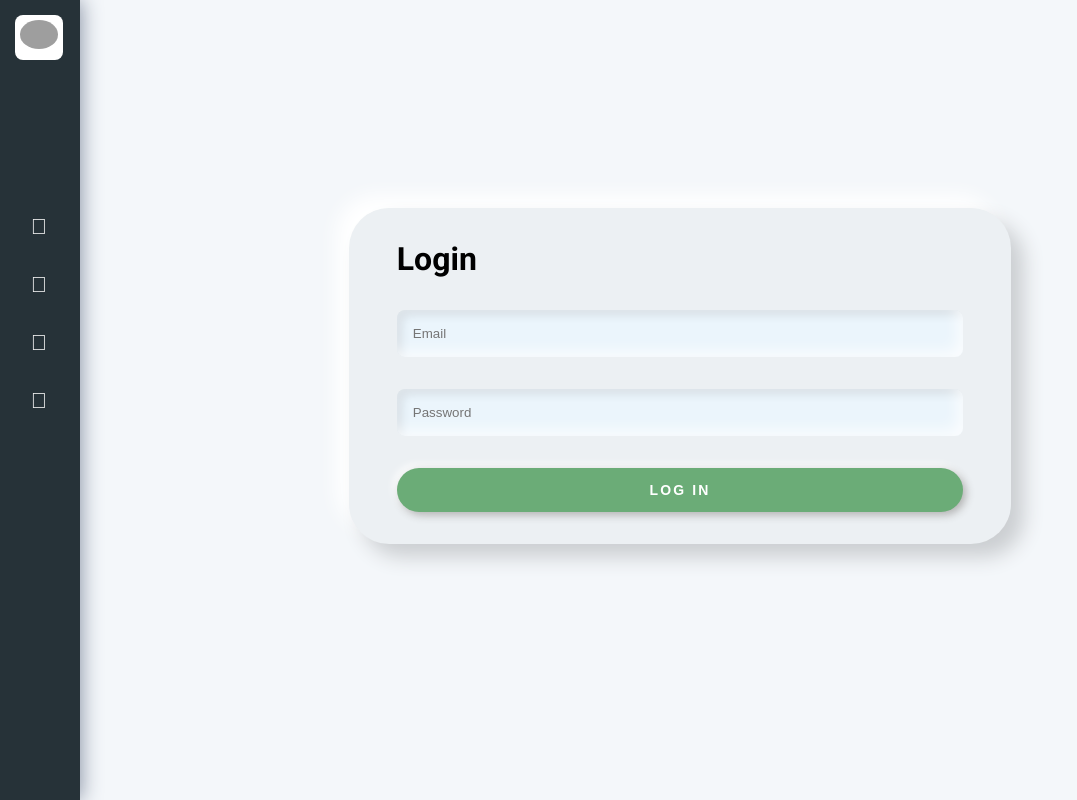
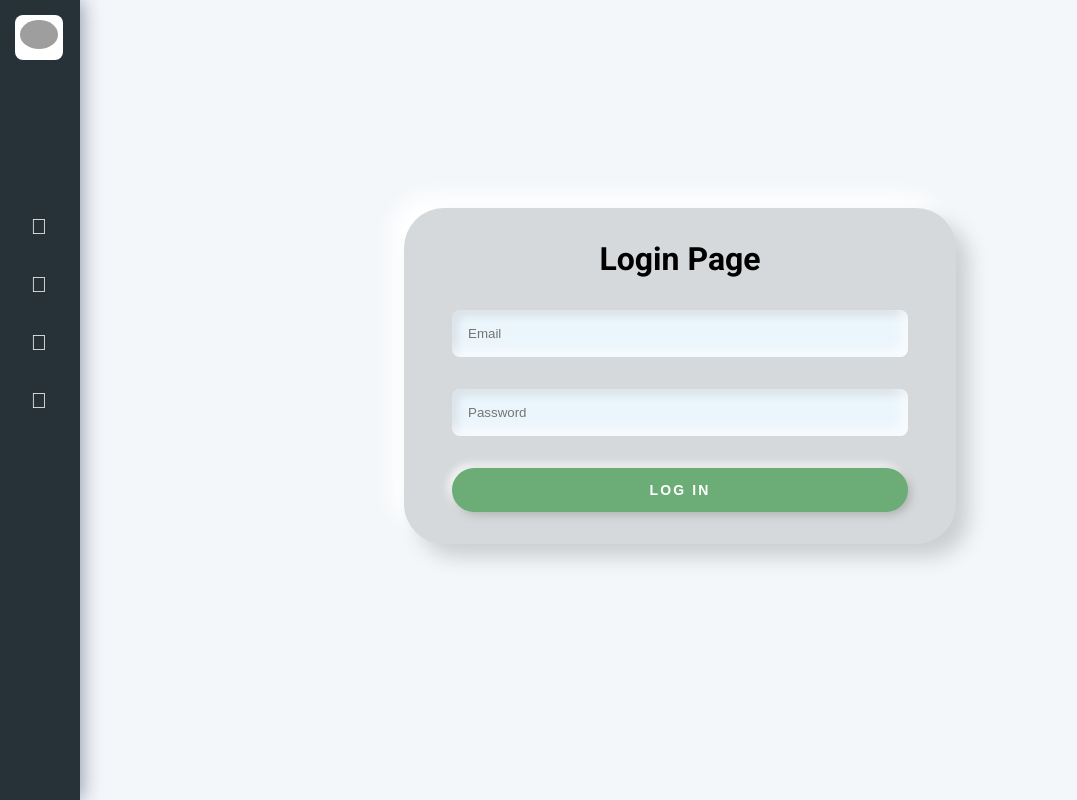
Before and after one commit to brianA1998/project-final-programming-web, an Angular app: page /login in a window 1280 px wide. Shown: the whole page, without its empty margins (0-1077 px from the left). Built offline with nearby package versions, Linux system fonts and the light colour scheme; grey boxes are pictures that could not be loaded.

Commit message:
Estilo y tamaño formulario

```diff
--- a/src/app/login/login.component.html
+++ b/src/app/login/login.component.html
@@ -1,6 +1,6 @@
 <div class="login">
     <form class="login-form" method="post">
-        <h1>Login</h1>
+        <h1 class="title-login">Login Page</h1>
 
         <input type="email" [(ngModel)] ="email" name="email" placeholder="Email" required="required" />
         <input type="password" [(ngModel)]= "password" name="password" placeholder="Password" required="required" />
--- a/src/styles.css
+++ b/src/styles.css
@@ -34,13 +34,13 @@ body {
 
 .login-form {
     min-width: 300px;
-    max-width: 60%;
+    max-width: 50%;
     margin: 0px auto;
     background: rgba(255, 255, 255, 0.15);
     padding: 2rem 3rem;
     margin: auto;
     border-radius: 2.5rem;
-    background-color: #ecf0f3;
+    background-color: #d6d9db;
     box-shadow: 13px 13px 20px #cbced1, -13px -13px 20px #ffffff;
     color: black;
     margin-top: 10rem;
@@ -73,3 +73,7 @@ body {
     box-shadow: 3px 3px 8px #b1b1b1, -3px -3px 8px #ffffff;
     cursor: pointer;
   }
+
+  .login-form .title-login{
+    text-align: center;
+  }
```
